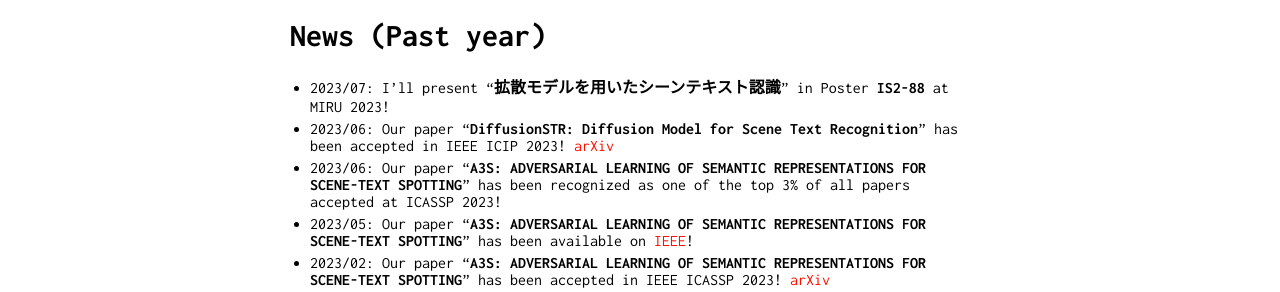
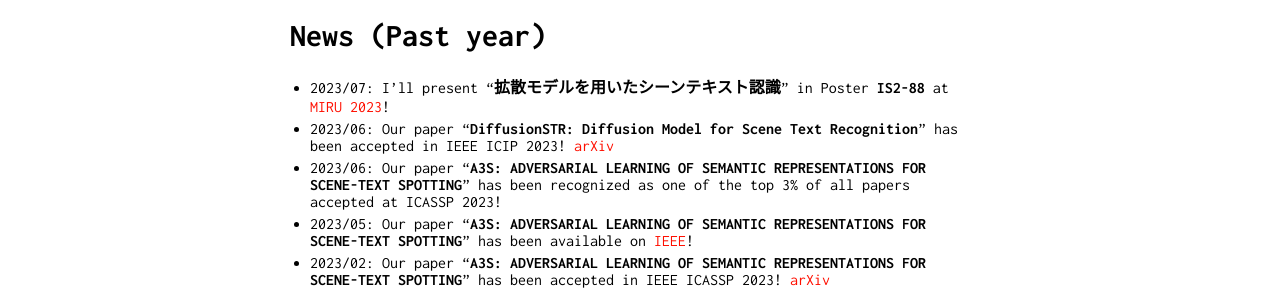
Before and after one commit to Swall0w/Swall0w.github.io, a Jekyll site: the page built from index.md, in a window 1280 px wide. Shown: the part 607-899 px from the top of the page. Built offline with Jekyll 4.4.1, drawn with Linux system fonts in a browser that asks for light colours; our own code applies the rules of GitHub Pages for plain Markdown files; part of the change alters nothing that is shown.

```diff
--- a/index.md
+++ b/index.md
@@ -28,7 +28,7 @@ He is also a reviewer of IEEE conferences.
 
 
 # News (Past year)
-- 2023/07: I'll present "**拡散モデルを用いたシーンテキスト認識**" in Poster **IS2-88** at MIRU 2023!
+- 2023/07: I'll present "**拡散モデルを用いたシーンテキスト認識**" in Poster **IS2-88** at [MIRU 2023](http://cvim.ipsj.or.jp/MIRU2023/program/)!
 - 2023/06: Our paper "**DiffusionSTR: Diffusion Model for Scene Text Recognition**" has been accepted in IEEE ICIP 2023! [arXiv](https://arxiv.org/abs/2306.16707)
 - 2023/06: Our paper "**A3S: ADVERSARIAL LEARNING OF SEMANTIC REPRESENTATIONS FOR SCENE-TEXT SPOTTING**" has  been recognized as one of the top 3% of all papers accepted at ICASSP 2023!
 - 2023/05: Our paper "**A3S: ADVERSARIAL LEARNING OF SEMANTIC REPRESENTATIONS FOR SCENE-TEXT SPOTTING**" has been available on [IEEE](https://ieeexplore.ieee.org/abstract/document/10096434)!
```
